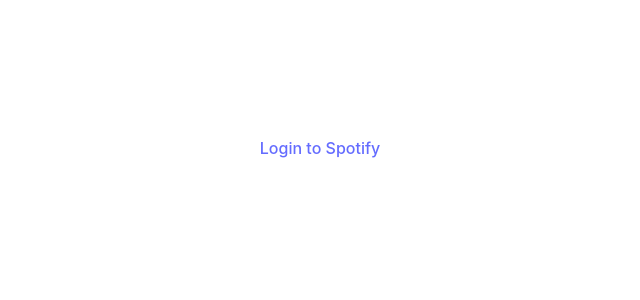
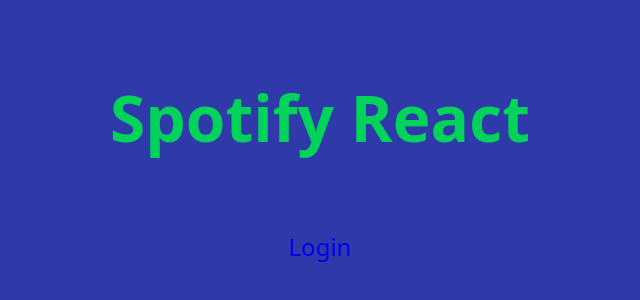
Before and after one commit to nicholas-deSouza/SpotifyGPT2, a React (Vite) app in the folder spotify-gpt/: page / in a window 1280 px wide. Shown: the part 252-552 px from the top of the page, without its empty margins (320-960 px from the left). Built offline with nearby package versions, Linux system fonts and the light colour scheme.

Commit message:
can logout from auth

```diff
--- a/spotify-gpt/src/App.tsx
+++ b/spotify-gpt/src/App.tsx
@@ -1,18 +1,54 @@
-import './App.css'
+import { useState, useEffect } from "react";
 
 function App() {
+  const CLIENT_ID = "c5b92af7cda34c69a72b9d00cd7e0834";
+  const REDIRECT_URI = "http://localhost:5173";
+  const AUTH_ENDPOINT = "https://accounts.spotify.com/authorize";
+  const RESPONSE_TYPE = "token";
 
-  const CLIENT_ID = "c5b92af7cda34c69a72b9d00cd7e0834"
-  const REDIRECT_URI = "http://localhost:5173"
-  const AUTH_ENDPOINT = "https://accounts.spotify.com/authorize"
-  const RESPONSE_TYPE = "token"
+  const [token, setToken] = useState<string>(""); // Specify the type explicitly as 'string'
+
+  useEffect(() => {
+    const hash = window.location.hash;
+    const storedToken = window.localStorage.getItem("token") || ""; // Default to empty string if null
+
+    if (!storedToken && hash) {
+      const hashParams = new URLSearchParams(hash.substring(1));
+      const accessToken = hashParams.get("access_token");
+
+      if (accessToken) {
+        window.location.hash = "";
+        window.localStorage.setItem("token", accessToken);
+        setToken(accessToken);
+      }
+    } else {
+      setToken(storedToken);
+    }
+  }, []);
+
+  const logout = () => {
+    setToken("");
+    window.localStorage.removeItem("token");
+  };
 
   return (
-    <div>
-        <a href={`${AUTH_ENDPOINT}?client_id=${CLIENT_ID}&redirect_uri=${REDIRECT_URI}&response_type=${RESPONSE_TYPE}`}>Login
-                        to Spotify</a>
+    <div className="app">
+      <div className="center-content">
+        <h1>Spotify React</h1>
+        {!token ? (
+          <button>
+            <a
+              href={`${AUTH_ENDPOINT}?client_id=${CLIENT_ID}&redirect_uri=${REDIRECT_URI}&response_type=${RESPONSE_TYPE}`}
+            >
+              Login
+            </a>
+          </button>
+        ) : (
+          <button onClick={logout}>Logout</button>
+        )}
+      </div>
     </div>
-  )
+  );
 }
 
-export default App
+export default App;
--- a/spotify-gpt/src/index.css
+++ b/spotify-gpt/src/index.css
@@ -1,11 +1,11 @@
 :root {
-  font-family: Inter, system-ui, Avenir, Helvetica, Arial, sans-serif;
+  font-family: Futura, system-ui, Avenir, Helvetica, Arial, sans-serif;
   line-height: 1.5;
   font-weight: 400;
 
   color-scheme: light dark;
   color: rgba(255, 255, 255, 0.87);
-  background-color: #242424;
+  background-color: #3039AA;
 
   font-synthesis: none;
   text-rendering: optimizeLegibility;
@@ -14,56 +14,52 @@
   -webkit-text-size-adjust: 100%;
 }
 
+h1 {
+  color: #00D35A;
+  font-size: 4em;
+}
+
 a {
   font-weight: 500;
-  color: #646cff;
   text-decoration: inherit;
 }
 a:hover {
   color: #535bf2;
 }
 
-body {
-  margin: 0;
-  display: flex;
-  place-items: center;
-  min-width: 320px;
-  min-height: 100vh;
+button {
+
+  border-radius: 8px;
+  border: 1px solid transparent;
+  padding: 0.875em 2em;
+  font-size: 1.5em;
+  font-weight: 500;
+  font-family: inherit;
+  background-color: #3039AA;
+  cursor: pointer;
+  transition: background-color 1s;
+
+  /* background: linear-gradient(90deg, #3f51b5, transparent) #2196f3; */
+}
+button:hover, button:focus {
+
+  background-color: #00D35A;
+  color: #fff;
 }
 
-h1 {
-  font-size: 3.2em;
-  line-height: 1.1;
-}
 
-button {
-  border-radius: 8px;
-  border: 1px solid transparent;
-  padding: 0.6em 1.2em;
-  font-size: 1em;
-  font-weight: 500;
-  font-family: inherit;
-  background-color: #1a1a1a;
-  cursor: pointer;
-  transition: border-color 0.25s;
-}
-button:hover {
-  border-color: #646cff;
-}
 button:focus,
 button:focus-visible {
   outline: 4px auto -webkit-focus-ring-color;
 }
 
-@media (prefers-color-scheme: light) {
-  :root {
-    color: #213547;
-    background-color: #ffffff;
-  }
-  a:hover {
-    color: #747bff;
-  }
-  button {
-    background-color: #f9f9f9;
-  }
+.app {
+  display: flex;
+  justify-content: center;
+  align-items: center;
+  height: 100vh; /* Adjust as needed */
 }
+
+.center-content {
+  text-align: center; /* Optional: Align text center within its container */
+}
```
